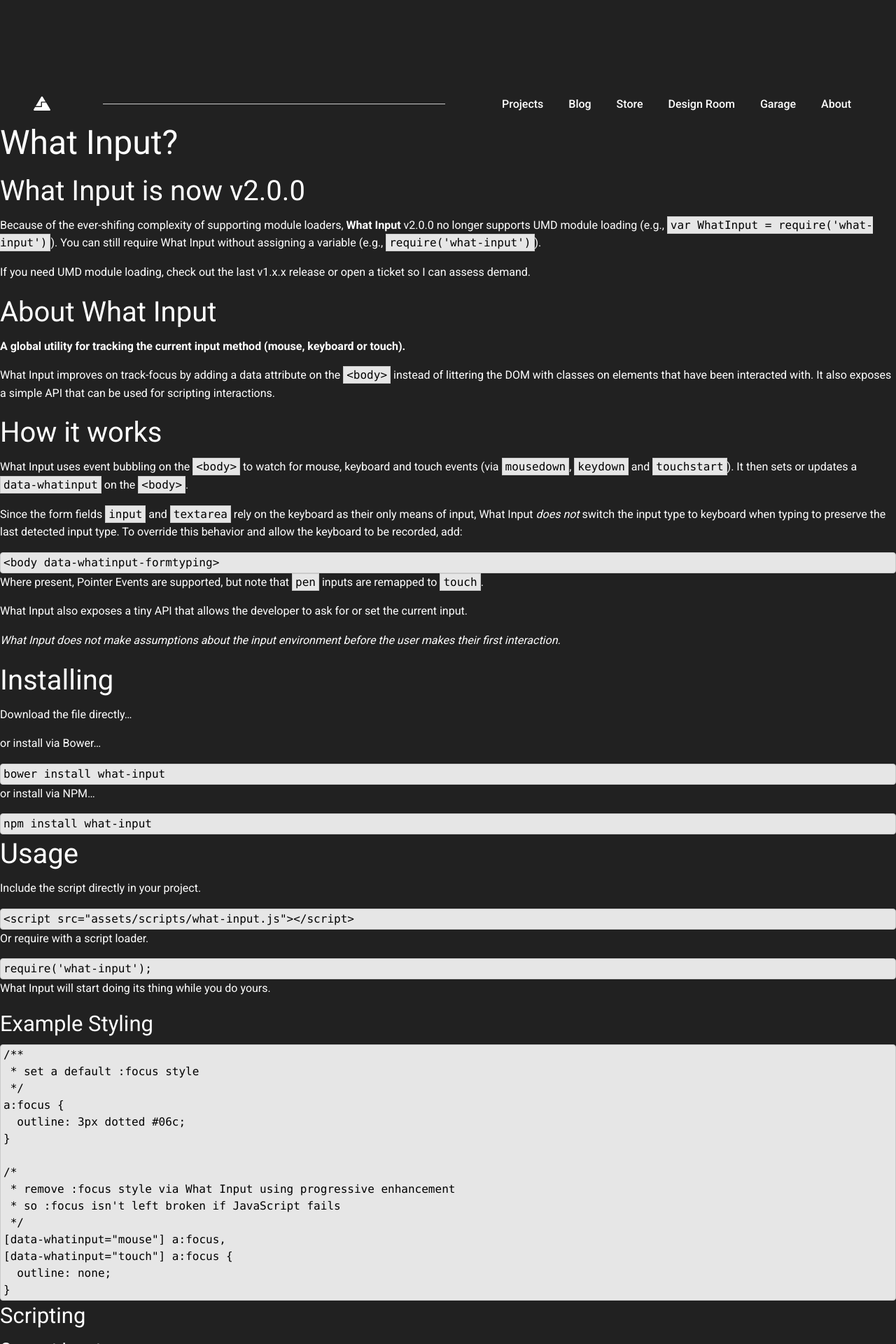
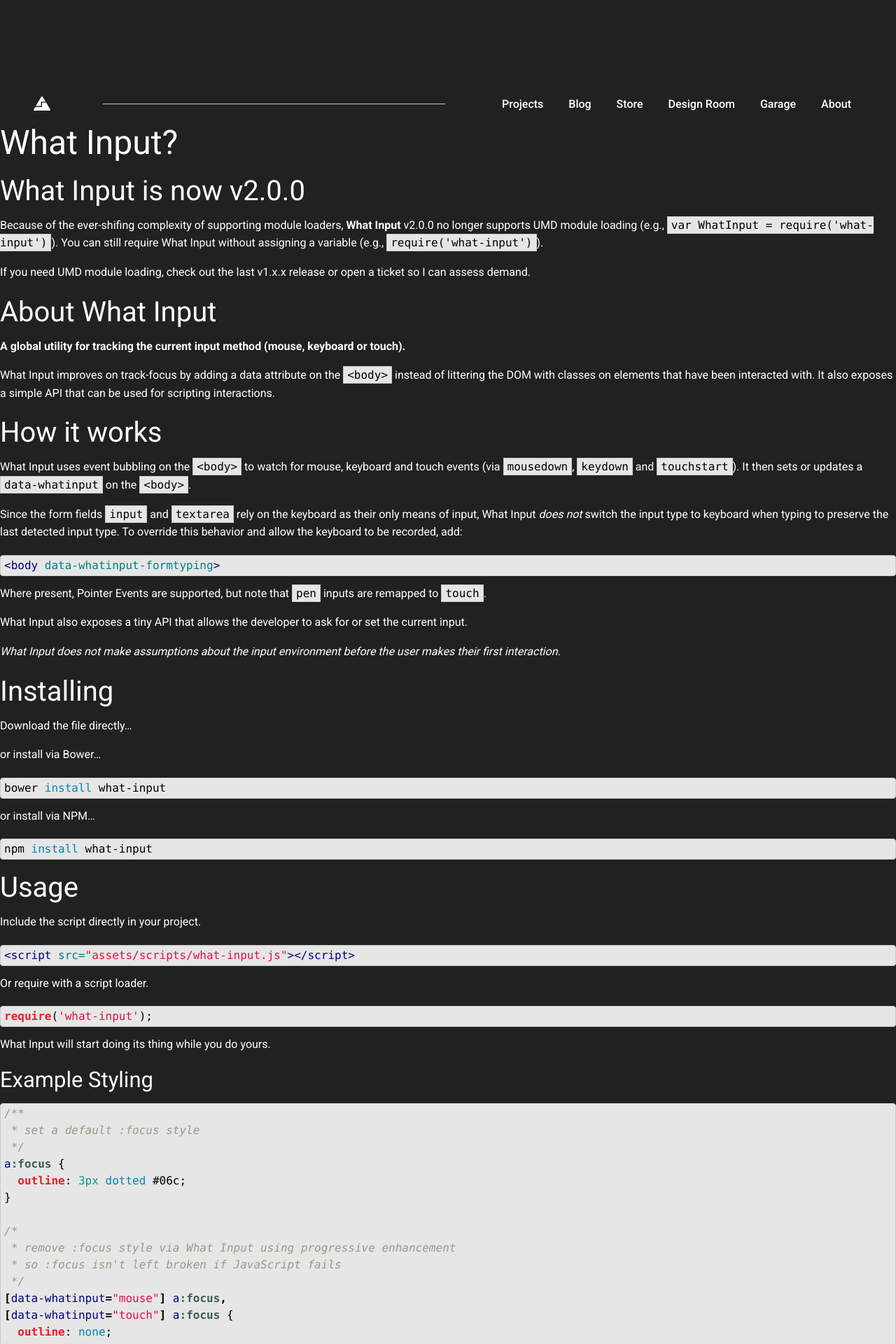
Before and after one commit to AnaghSharma/anaghsharma.github.io, a Jekyll site: the page built from bower_components/what-input/README.md, in a window 1280 px wide. Shown: the top 1920 px of the page at 70% size. Built offline with Jekyll 4.4.1, drawn with Linux system fonts in a browser that asks for light colours; nearby versions of some CDN libraries; our own code applies the rules of GitHub Pages for plain Markdown files.

Commit message:
Added css for syntax hightlighting

```diff
--- a/_layouts/default.html
+++ b/_layouts/default.html
@@ -12,6 +12,7 @@
     <meta name="description" content="{{ page.description }}" />
     <meta name="keywords" content="{{ page.keywords }}, {{ site.keywords }}" />
     <link rel="stylesheet" href="{{ site.url }}/css/app.css">
+    <link rel="stylesheet" href="{{ site.url }}/css/highlight.css">
     <link rel="stylesheet" href="{{ site.url }}/css/simplebox.min.css">
     <link rel="shortcut icon" href="{{ site.url }}/assets/favicon.ico">
 
--- /dev/null
+++ b/css/highlight.css
@@ -0,0 +1,209 @@
+.highlight table td { padding: 5px; }
+.highlight table pre { margin: 0; }
+.highlight .cm {
+  color: #999988;
+  font-style: italic;
+}
+.highlight .cp {
+  color: #999999;
+  font-weight: bold;
+}
+.highlight .c1 {
+  color: #999988;
+  font-style: italic;
+}
+.highlight .cs {
+  color: #999999;
+  font-weight: bold;
+  font-style: italic;
+}
+.highlight .c, .highlight .ch, .highlight .cd, .highlight .cpf {
+  color: #999988;
+  font-style: italic;
+}
+.highlight .err {
+  color: #a61717;
+  background-color: #e3d2d2;
+}
+.highlight .gd {
+  color: #000000;
+  background-color: #ffdddd;
+}
+.highlight .ge {
+  color: #000000;
+  font-style: italic;
+}
+.highlight .gr {
+  color: #aa0000;
+}
+.highlight .gh {
+  color: #999999;
+}
+.highlight .gi {
+  color: #000000;
+  background-color: #ddffdd;
+}
+.highlight .go {
+  color: #888888;
+}
+.highlight .gp {
+  color: #555555;
+}
+.highlight .gs {
+  font-weight: bold;
+}
+.highlight .gu {
+  color: #aaaaaa;
+}
+.highlight .gt {
+  color: #aa0000;
+}
+.highlight .kc {
+  color: #000000;
+  font-weight: bold;
+}
+.highlight .kd {
+  color: #000000;
+  font-weight: bold;
+}
+.highlight .kn {
+  color: #000000;
+  font-weight: bold;
+}
+.highlight .kp {
+  color: #000000;
+  font-weight: bold;
+}
+.highlight .kr {
+  color: #000000;
+  font-weight: bold;
+}
+.highlight .kt {
+  color: #445588;
+  font-weight: bold;
+}
+.highlight .k, .highlight .kv {
+  color: #000000;
+  font-weight: bold;
+}
+.highlight .mf {
+  color: #009999;
+}
+.highlight .mh {
+  color: #009999;
+}
+.highlight .il {
+  color: #009999;
+}
+.highlight .mi {
+  color: #009999;
+}
+.highlight .mo {
+  color: #009999;
+}
+.highlight .m, .highlight .mb, .highlight .mx {
+  color: #009999;
+}
+.highlight .sb {
+  color: #d14;
+}
+.highlight .sc {
+  color: #d14;
+}
+.highlight .sd {
+  color: #d14;
+}
+.highlight .s2 {
+  color: #d14;
+}
+.highlight .se {
+  color: #d14;
+}
+.highlight .sh {
+  color: #d14;
+}
+.highlight .si {
+  color: #d14;
+}
+.highlight .sx {
+  color: #d14;
+}
+.highlight .sr {
+  color: #009926;
+}
+.highlight .s1 {
+  color: #d14;
+}
+.highlight .ss {
+  color: #990073;
+}
+.highlight .s, .highlight .sa, .highlight .dl {
+  color: #d14;
+}
+.highlight .na {
+  color: #008080;
+}
+.highlight .bp {
+  color: #999999;
+}
+.highlight .nb {
+  color: #0086B3;
+}
+.highlight .nc {
+  color: #445588;
+  font-weight: bold;
+}
+.highlight .no {
+  color: #008080;
+}
+.highlight .nd {
+  color: #3c5d5d;
+  font-weight: bold;
+}
+.highlight .ni {
+  color: #800080;
+}
+.highlight .ne {
+  color: #e62027;
+  font-weight: bold;
+}
+.highlight .nf, .highlight .fm {
+  color: #e62027;
+  font-weight: bold;
+}
+.highlight .nl {
+  color: #e62027;
+  font-weight: bold;
+}
+.highlight .nn {
+  color: #555555;
+}
+.highlight .nt {
+  color: #000080;
+}
+.highlight .vc {
+  color: #008080;
+}
+.highlight .vg {
+  color: #008080;
+}
+.highlight .vi {
+  color: #008080;
+}
+.highlight .nv, .highlight .vm {
+  color: #008080;
+}
+.highlight .ow {
+  color: #000000;
+  font-weight: bold;
+}
+.highlight .o {
+  color: #000000;
+  font-weight: bold;
+}
+.highlight .w {
+  color: #bbbbbb;
+}
+/* .highlight {
+  background-color: #f8f8f8;
+} */
--- a/scss/_custom.scss
+++ b/scss/_custom.scss
@@ -577,4 +577,6 @@
   display: block;
   overflow: auto;
   border-radius: 4px;
+  margin-top: 4px;
+  margin-bottom: 12px;
 }
--- a/scss/_settings.scss
+++ b/scss/_settings.scss
@@ -145,7 +145,7 @@
 $code-font-weight: $global-weight-normal;
 $code-background: $light-gray;
 $code-border: 1px solid $medium-gray;
-$code-padding: rem-calc(2 4);
+$code-padding: rem-calc(2 5);
 $anchor-color: $white;
 $anchor-color-hover: $primary-color;
 $anchor-text-decoration: none;
```
Also changed, not shown: _posts/2019-05-22-hyperlink-control.md (+8 -8 lines), css/app.css.
